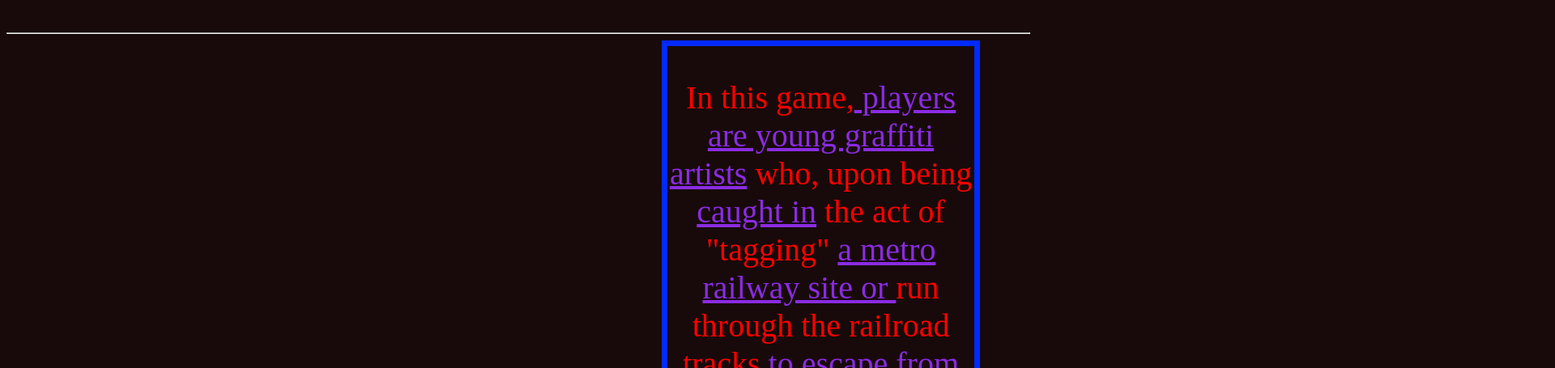
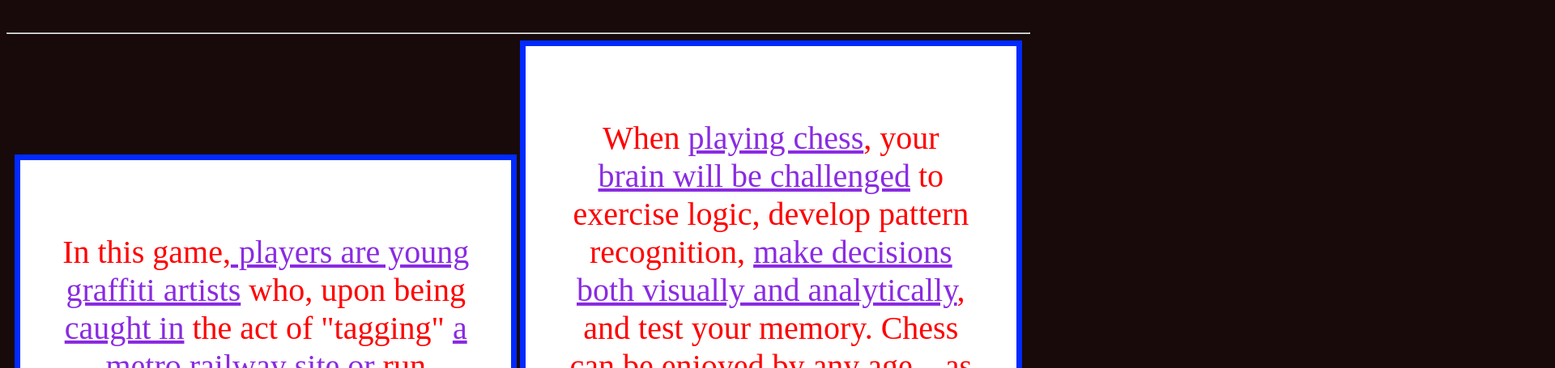
Before and after one commit to ashok123400/box.github.io, a plain HTML site: page index.html in a window 1280 px wide. Shown: the part 161-616 px from the top of the page at 81% size, 1920 px wide, since content can reach past the window. Drawn offline with Linux system fonts and the light colour scheme.

Commit message:
Update index.html

```diff
--- a/index.html
+++ b/index.html
@@ -8,11 +8,12 @@
             border-color: rgb(0, 42, 255) ;
             border-style: solid;
            border-width:7px;
+           background-color: white;
            display:inline-block;
-           margin-bottom:7px;
-        margin-right:500%;
-           width:50%;
-
+           text-align:center;
+           padding:50px;
+        margin:0px;
+        width:40%;
         }
        </style>
      </head>
@@ -23,7 +24,7 @@
             </center>
             <hr>
            <center>
-                <div style="display:inline-block;">
+
                 <div class="mine">
                 <p  >In this  game,<ins> players are young graffiti artists</ins> who, upon being<ins> caught in</ins> the act of "tagging" <ins>a metro railway site or </ins> run through the railroad tracks<ins> to escape from the inspector and his dog.</ins></p>
                  <a  href="https://www.googleadservices.com/pagead/aclk?sa=L&ai=DChcSEwiyk5bb38qEAxU_qWYCHZ96D7gYABAAGgJzbQ&ase=2&gclid=CjwKCAiAivGuBhBEEiwAWiFmYVVzW4TvBHVSq_NMiQycQTgcZWKJ-frxROMcSRo4miRad1rIaMsXgBoC9UYQAvD_BwE&ohost=www.google.com&cid=CAESV-D2XWsZ8uQLkfjxmwfSOJajnqVMx67ecJ6QJIeEkqS4_-41ugnttH3Ejg2b8px8YlMXA_JSzdVq5HvgakMx0clD8WB34o3zz-ZQNmkApY2v59zR9gOACw&sig=AOD64_2DvTxcKJATWxlrXWSrcowRVHmjJg&q&nis=4&adurl&ved=2ahUKEwj_vY_b38qEAxU7XWwGHYwHAloQ0Qx6BAgGEAM">
@@ -69,7 +70,7 @@
     <br>
     <img src="others.JPG" width="400" height="300">
         </div>
-    </div>
 </center>
+
 </body>
 </html>
```
Lines whose indentation alone changed are shown as unchanged.
